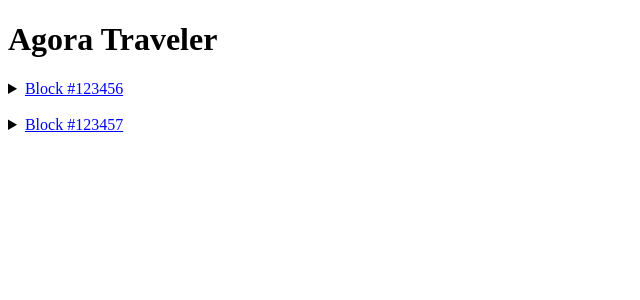
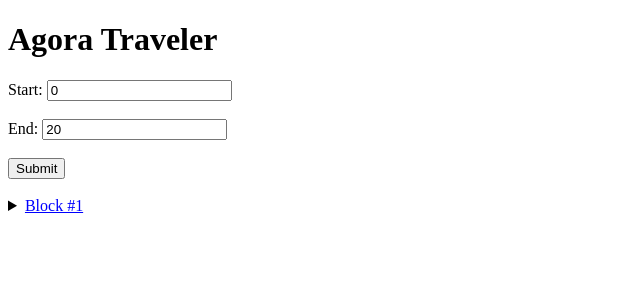
Before and after one commit to JohnBortotti/agora, a Flask app: page / in a window 1280 px wide. Shown: the top 300 px of the page, without its empty margins (0-640 px from the left). Run offline with Flask 3, Linux system fonts and the light colour scheme; a database or web service that is not in the repository returns one stand-in record (values such as "Sample title"); data that the repository does not hold is empty.

Commit message:
new explorer front-end with flask

```diff
--- a/agora_traveler/main.py
+++ b/agora_traveler/main.py
@@ -1,32 +1,18 @@
-from flask import Flask, render_template
+from flask import Flask, request, render_template
+import requests
 
 app = Flask(__name__)
 
 @app.route('/')
 def home():
 
-  blocks = [
-    {
-        "id": 123456,
-        "hash": "0xabcdef1234567890",
-        "timestamp": "2024-09-12 10:22:33",
-        "miner": "0x1234abcd...",
-        "transactions": [
-            {"id": 1, "hash": "0xabcdef01", "from": "0xaaa...", "to": "0xbbb..."},
-            {"id": 2, "hash": "0xabcdef02", "from": "0xccc...", "to": "0xddd..."},
-        ]
-    },
-    {
-        "id": 123457,
-        "hash": "0x9876543210abcdef",
-        "timestamp": "2024-09-12 10:24:12",
-        "miner": "0x4321dcba...",
-        "transactions": [
-            {"id": 3, "hash": "0x9876abcd", "from": "0xaaa...", "to": "0xbbb..."},
-            {"id": 4, "hash": "0x9876efgh", "from": "0xccc...", "to": "0xddd..."},
-        ]
-    }
-  ]
+  node = request.args.get('node', default="http://node1:8080")
+
+  start_query = request.args.get('start', default="0")
+  end_query = request.args.get('end', default="20")
+
+  r = requests.get(f'{node}/blocks?start={start_query}&end={end_query}')
+  blocks = r.json()
 
   return render_template(
     'index.html',
--- a/agora_traveler/requirements.txt
+++ b/agora_traveler/requirements.txt
@@ -1 +1,2 @@
 Flask
+requests
--- a/agora_traveler/templates/index.html
+++ b/agora_traveler/templates/index.html
@@ -17,28 +17,50 @@
 		</style>
 </head>
 <body>
-
     <h1>{{ title }}</h1>
 
-    <!-- Loop through blocks -->
+		<div>
+			<form method="GET" action="/">
+				<label for="start">Start:</label>
+				<input type="text" id="start" name="start" value="{{ request.args.get('start', '0') }}" required><br><br>
+
+				<label for="end">End:</label>
+				<input type="text" id="end" name="end" value="{{ request.args.get('end', '20') }}" required><br><br>
+
+				<input type="submit" value="Submit">
+			</form>
+		</div>
+		<br>
+
     {% for block in blocks %}
-    <div class="block">
+    <div>
         <details>
             <summary>
 							<span class="link">
-								Block #{{ block.id }}
+								Block #{{ block.index }}
 							</span>
 						</summary>
 						<div class="mleft">
 							<p><strong>Hash:</strong> {{ block.hash }}</p>
-							<p><strong>Timestamp:</strong> {{ block.time }}</p>
+							<p><strong>Previous hash:</strong> {{ block.previous_hash }}</p>
+							<p><strong>Timestamp:</strong> {{ block.timestamp }}</p>
 							<p><strong>Miner:</strong> {{ block.miner }}</p>
+							<p><strong>State root:</strong> {{ block.state_root }}</p>
 							<details>
 								<summary><span class="link">Transactions</span></summary>
 									{% for transaction in block.transactions %}
+									<br>
 									<div>
-											<p><strong>Tx #{{ transaction.id }}:</strong>
-											{{ transaction.hash }} (from {{ transaction.from }} to {{ transaction.to }})</p>
+										<details class="mleft">
+										<summary><span class="link">Tx #{{ transaction.hash }}</span></summary>
+											<div class="mleft">
+												<p><strong>Hash:</strong> {{ transaction.hash }}</p>
+												<p><strong>Sender:</strong> {{ transaction.sender }}</p>
+												<p><strong>Receiver:</strong> {{ transaction.receiver }}</p>
+												<p><strong>Amount:</strong> {{ transaction.amount }}</p>
+												<p><strong>Payload:</strong> {{ transaction.payload }}</p>
+											</div>
+										</details>
 									</div>
 									{% endfor %}
 							</details>
```
Also changed, not shown: agora_traveler/docker-compose.yml (+7 -0 lines), 1 other file.
